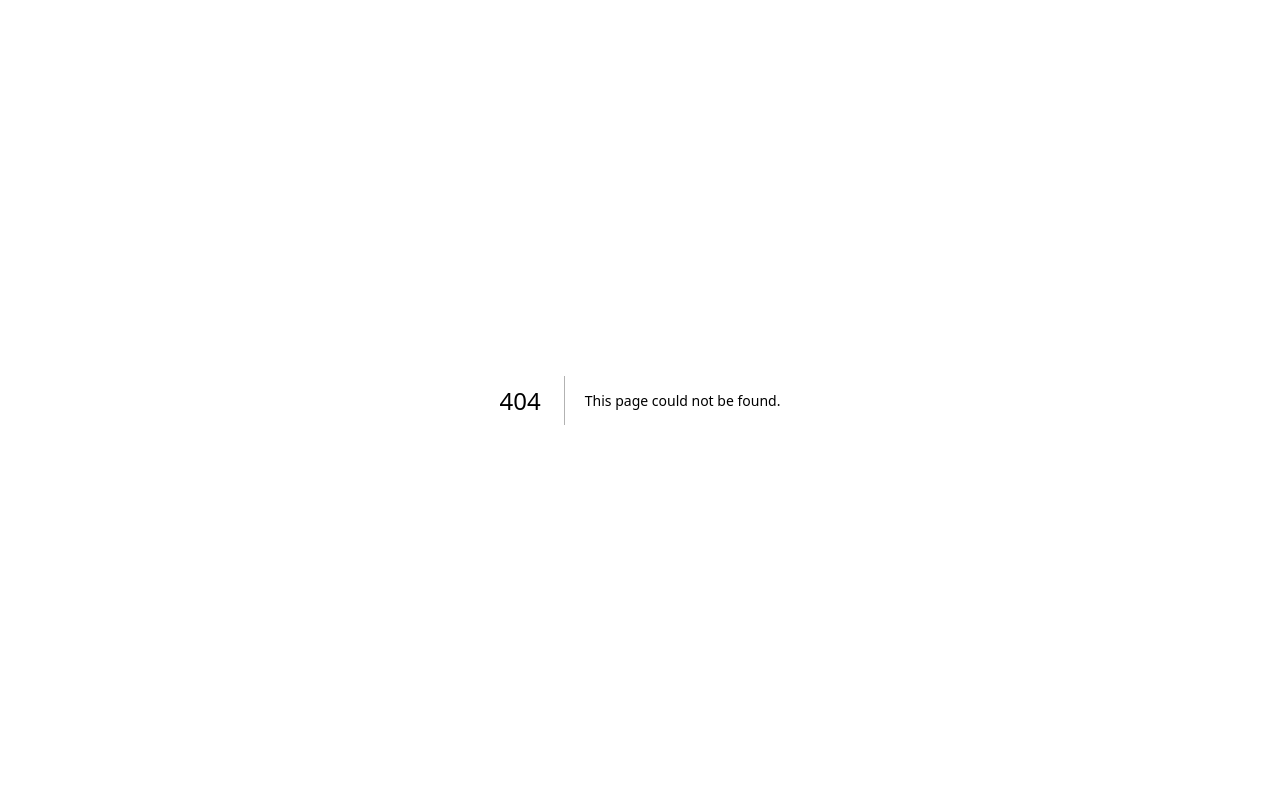
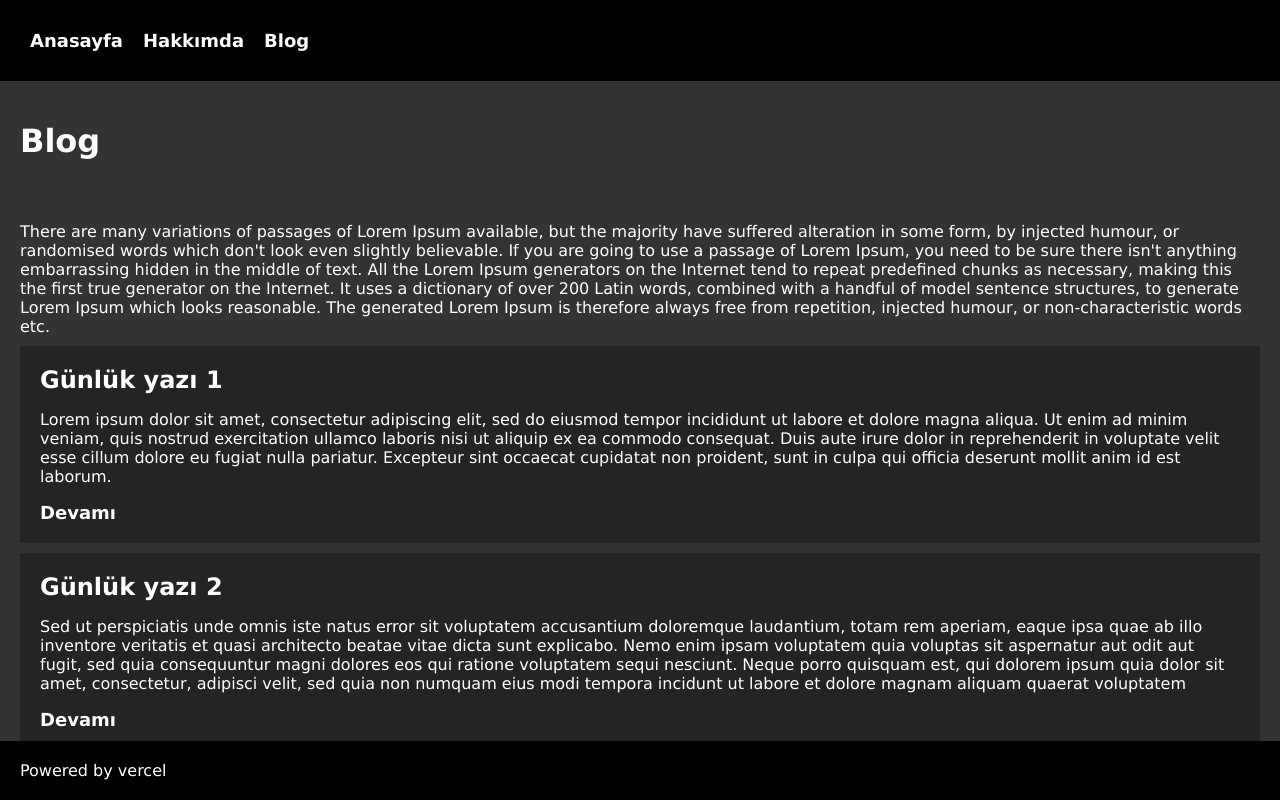
Before and after one commit to jsSpeedy/React-Icon, a Next.js app: page /blog in a window 1280 px wide. Before the commit this address had no page. Built offline with nearby package versions, Linux system fonts and the light colour scheme.

Commit message:
Blog sayfaları eklendi ve Dinamik Routing yapısı oluşturuldu.

```diff
--- a/components/Header.js
+++ b/components/Header.js
@@ -1,4 +1,3 @@
-import Link from "next/link";
 import Button from "./Button";
 import styled from "styled-components";
 
@@ -17,5 +16,9 @@ export default () => (
     <Button href="/about" passHref>
       Hakkımda
     </Button>
+
+    <Button href="/blog" passHref>
+      Blog
+    </Button>
   </HeaderDiv>
 );
--- /dev/null
+++ b/pages/blog/index.js
@@ -0,0 +1,59 @@
+import styled from "styled-components";
+import Layout from "../../components/Layout";
+import Button from "../../components/Button";
+
+const blogContents = [
+  {
+    href: "gunluk-1",
+    title: "Günlük yazı 1",
+    content:
+      "Lorem ipsum dolor sit amet, consectetur adipiscing elit, sed do eiusmod tempor incididunt ut labore et dolore magna aliqua. Ut enim ad minim veniam, quis nostrud exercitation ullamco laboris nisi ut aliquip ex ea commodo consequat. Duis aute irure dolor in reprehenderit in voluptate velit esse cillum dolore eu fugiat nulla pariatur. Excepteur sint occaecat cupidatat non proident, sunt in culpa qui officia deserunt mollit anim id est laborum.",
+  },
+  {
+    href: "gunluk-2",
+    title: "Günlük yazı 2",
+    content:
+      "Sed ut perspiciatis unde omnis iste natus error sit voluptatem accusantium doloremque laudantium, totam rem aperiam, eaque ipsa quae ab illo inventore veritatis et quasi architecto beatae vitae dicta sunt explicabo. Nemo enim ipsam voluptatem quia voluptas sit aspernatur aut odit aut fugit, sed quia consequuntur magni dolores eos qui ratione voluptatem sequi nesciunt. Neque porro quisquam est, qui dolorem ipsum quia dolor sit amet, consectetur, adipisci velit, sed quia non numquam eius modi tempora incidunt ut labore et dolore magnam aliquam quaerat voluptatem",
+  },
+];
+
+const H2 = styled.h2`
+  margin: 0;
+`;
+
+const BlogDiv = styled.div`
+  background-color: rgba(0, 0, 0, 0.3);
+  padding: 20px;
+  box-sizing: border-box;
+`;
+
+const BlogWrapper = styled.div`
+  margin-top: 10px;
+  display: grid;
+  gap: 10px;
+`;
+
+export default () => (
+  <Layout title="Blog">
+    There are many variations of passages of Lorem Ipsum available, but the
+    majority have suffered alteration in some form, by injected humour, or
+    randomised words which don't look even slightly believable. If you are going
+    to use a passage of Lorem Ipsum, you need to be sure there isn't anything
+    embarrassing hidden in the middle of text. All the Lorem Ipsum generators on
+    the Internet tend to repeat predefined chunks as necessary, making this the
+    first true generator on the Internet. It uses a dictionary of over 200 Latin
+    words, combined with a handful of model sentence structures, to generate
+    Lorem Ipsum which looks reasonable. The generated Lorem Ipsum is therefore
+    always free from repetition, injected humour, or non-characteristic words
+    etc.
+    <BlogWrapper>
+      {blogContents.map(({ title, content, href }, index) => (
+        <BlogDiv key={index}>
+          <H2>{title}</H2>
+          <p>{content}</p>
+          <Button href={`blog/${href}`}>Devamı</Button>
+        </BlogDiv>
+      ))}
+    </BlogWrapper>
+  </Layout>
+);
```
Also changed, not shown: pages/blog/[slug].js (added, +37 -0 lines).
